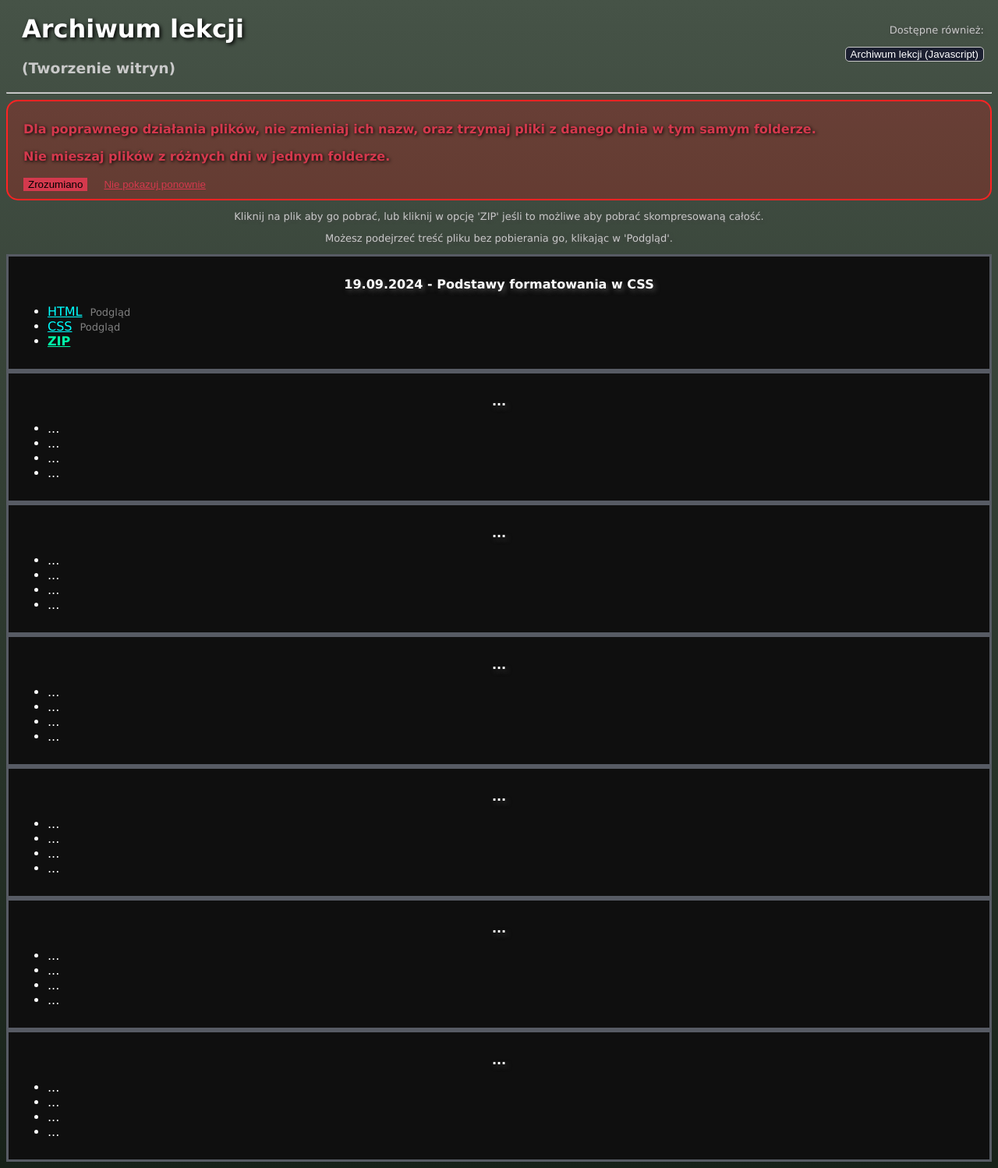
After one commit to MaxMiL4N/archiwum_lekcji, a PHP site: page /tworzenie_witryn.html in a window 1280 px wide. The commit adds this page. Shown: the whole page at 78% size. Run offline with PHP 8.4, Linux system fonts and the light colour scheme.

Commit message:
giga update
chyba dziala

```diff
--- a/css.css
+++ b/css.css
@@ -1,8 +1,18 @@
-body{
+body.javascript{
     font-family:verdana;
     color:white;
     background: rgb(46,46,46);
     background: linear-gradient(0deg, rgb(31, 31, 31) 0%, rgb(70, 73, 83) 100%);
+}
+body.tworzenie_witryn{
+    font-family:verdana;
+    color:white;
+    background: rgb(46,46,46);
+    background: linear-gradient(0deg, rgb(23, 34, 25) 0%, rgb(70, 83, 71) 100%);
+}
+h3{
+    margin:10px;
+    color:rgb(201, 201, 201);
 }
 li:hover{
     font-weight: 800;
@@ -29,6 +39,7 @@ div.day {
     border-color: #575b64;
     border-width: 3px;
     padding: 10px;
+    clear:both;
 }
 p{
     font-weight: 800;
@@ -53,6 +64,7 @@ div.day:hover {
 h1{
     text-shadow: 2px 2px 5px rgb(0, 0, 0);
     margin-left:10px;
+    margin-top:0px;
 }
 .warning{
     color: #d4394d;
@@ -72,6 +84,7 @@ h1{
     border-style: solid;
     border-color: #ff2323;
     border-width: 2px;
+    clear: both;
 }
 .div_warning:hover{
     background-color: rgba(255, 0, 0, 0.2);
@@ -106,3 +119,32 @@ a.preview:hover {
     color:lightgray;
     font-weight: 100;
 }
+div.header1{
+    text-align:left;
+    float:left;
+    width:45%;
+}
+div.header2{
+    text-align:right;
+    float:right;
+    width:50%;
+
+}
+button.othersite{
+    color:rgb(255, 255, 255);
+    background:#1c2031;
+    border:solid 1px;
+    border-color: rgb(201, 201, 201);
+    border-radius: 5px;
+    margin-left:10px;
+}
+button.othersite:hover{
+    background:#313753;
+}
+hr{
+    clear:both;
+}
+a.invisible{
+    color:rgb(255, 255, 255);
+    text-decoration: none;
+}
--- /dev/null
+++ b/tworzenie_witryn.html
@@ -0,0 +1,101 @@
+<!DOCTYPE html>
+<html lang="en">
+<head>
+    <meta charset="UTF-8">
+    <meta name="viewport" content="width=device-width, initial-scale=1.0">
+    <title>Archiwum lekcji</title>
+    <link rel="stylesheet" href="css.css">
+    <meta content="Archiwum lekcji" property="og:title" />
+    <meta content="Wszystkie pliki z lekcji pracowni aplikacji desktopowych i mobilnych." property="og:description" />
+    <meta content="https://maxmil4n.github.io/archiwum_lekcji" property="og:url" />
+    <meta content="https://i.imgur.com/P7LCAz9.png" property="og:image" />
+    <meta content="#82aec0" data-react-helmet="true" name="theme-color" />
+    <link rel="icon" href="https://i.imgur.com/P7LCAz9.png">
+</head>
+<body class="tworzenie_witryn">
+    <script>
+        console.log("Last update: 19.09.2024 16:40");
+    </script>
+    <div class="header1">
+    <h1>Archiwum lekcji</h1><h3>(Tworzenie witryn)</h3>
+    </div>
+    <div class="header2">
+        <p class="info" style="text-align:right;">Dostępne również:</p>
+        <button class="othersite"><a href="https://maxmil4n.github.io/archiwum_lekcji" class="invisible">Archiwum lekcji (Javascript)</a></button>
+    </div>
+    <hr>
+    <div id="div_warning" class="div_warning">
+        <p class="warning">Dla poprawnego działania plików, nie zmieniaj ich nazw, oraz trzymaj pliki z danego dnia w tym samym folderze.</p>
+        <p class="warning">Nie mieszaj plików z różnych dni w jednym folderze.</p>
+        <button class="warning_ok" onclick="myFunction()">Zrozumiano</button>
+        <button class="warning_dsa" onclick="myFunction2()"><u>Nie pokazuj ponownie</u></button>
+    </div>
+    <script src="cookie_check.js"></script>
+    <script src="warning_toggle.js"></script>
+    <script src="warning_off.js"></script>
+    <p class="info">Kliknij na plik aby go pobrać, lub kliknij w opcję 'ZIP' jeśli to możliwe aby pobrać skompresowaną całość.</p>
+    <p class="info">Możesz podejrzeć treść pliku bez pobierania go, klikając w 'Podgląd'.</p>
+    <div class="day">
+        <p>19.09.2024 - Podstawy formatowania w CSS</p>
+        <ul>
+            <li><a class="file" href="../archiwum_lekcji/pliki_do_pobrania/19_09_2024CSS/podstawy.html" download="podstawy.html">HTML</a><a class="preview" target="_blank" href="../archiwum_lekcji/pliki_do_pobrania/19_09_2024CSS/podstawyHTML.txt">Podgląd</a></li>
+            <li><a class="file" href="../archiwum_lekcji/pliki_do_pobrania/19_09_2024CSS/podstawy.css" download="podstawy.css">CSS</a><a class="preview" target="_blank" href="../archiwum_lekcji/pliki_do_pobrania/19_09_2024CSS/podstawyCSS.txt">Podgląd</a></li>
+            <li><a class="ZIP" href="../archiwum_lekcji/pliki_do_pobrania/19_09_2024CSS/podstawy.zip" download="podstawy.zip">ZIP</a></li>
+        </ul>
+    </div>
+    <div class="day">
+        <p>...</p>
+        <ul>
+            <li>...</li>
+            <li>...</li>
+            <li>...</li>
+            <li>...</li>
+        </ul>
+    </div>
+    <div class="day">
+        <p>...</p>
+        <ul>
+            <li>...</li>
+            <li>...</li>
+            <li>...</li>
+            <li>...</li>
+        </ul>
+    </div>
+    <div class="day">
+        <p>...</p>
+        <ul>
+            <li>...</li>
+            <li>...</li>
+            <li>...</li>
+            <li>...</li>
+        </ul>
+    </div>
+    <div class="day">
+        <p>...</p>
+        <ul>
+            <li>...</li>
+            <li>...</li>
+            <li>...</li>
+            <li>...</li>
+        </ul>
+    </div>
+    <div class="day">
+        <p>...</p>
+        <ul>
+            <li>...</li>
+            <li>...</li>
+            <li>...</li>
+            <li>...</li>
+        </ul>
+    </div>
+    <div class="day">
+        <p>...</p>
+        <ul>
+            <li>...</li>
+            <li>...</li>
+            <li>...</li>
+            <li>...</li>
+        </ul>
+    </div>
+</body>
+</html>
```
Also changed, not shown: index.html (+15 -3 lines), pliki_do_pobrania/19_09_2024/funkcja_kwadratowa.txt (added, +112 -0 lines), pliki_do_pobrania/19_09_2024CSS/podstawy.css (added, +48 -0 lines), pliki_do_pobrania/19_09_2024CSS/podstawy.html (added, +26 -0 lines), pliki_do_pobrania/19_09_2024CSS/podstawyCSS.txt (added, +48 -0 lines), pliki_do_pobrania/19_09_2024CSS/podstawyHTML.txt (added, +26 -0 lines), 1 other file.
